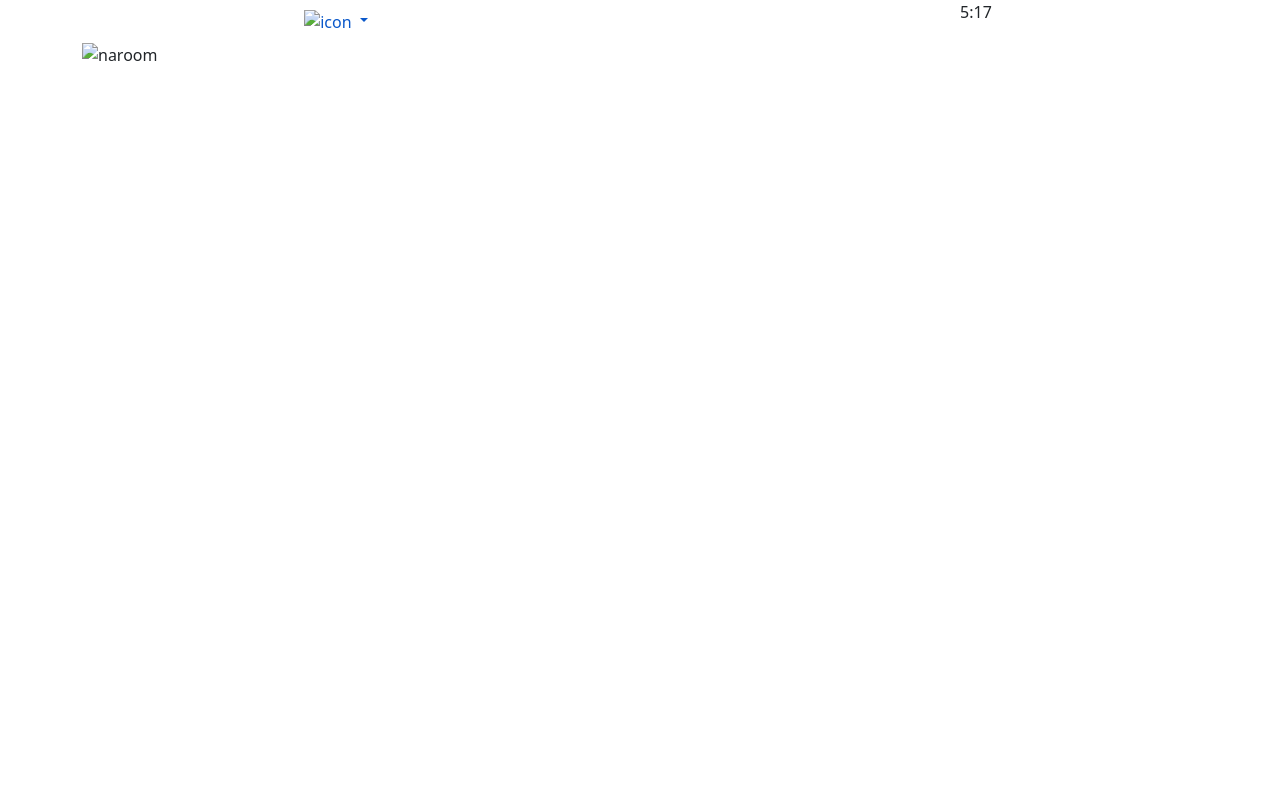
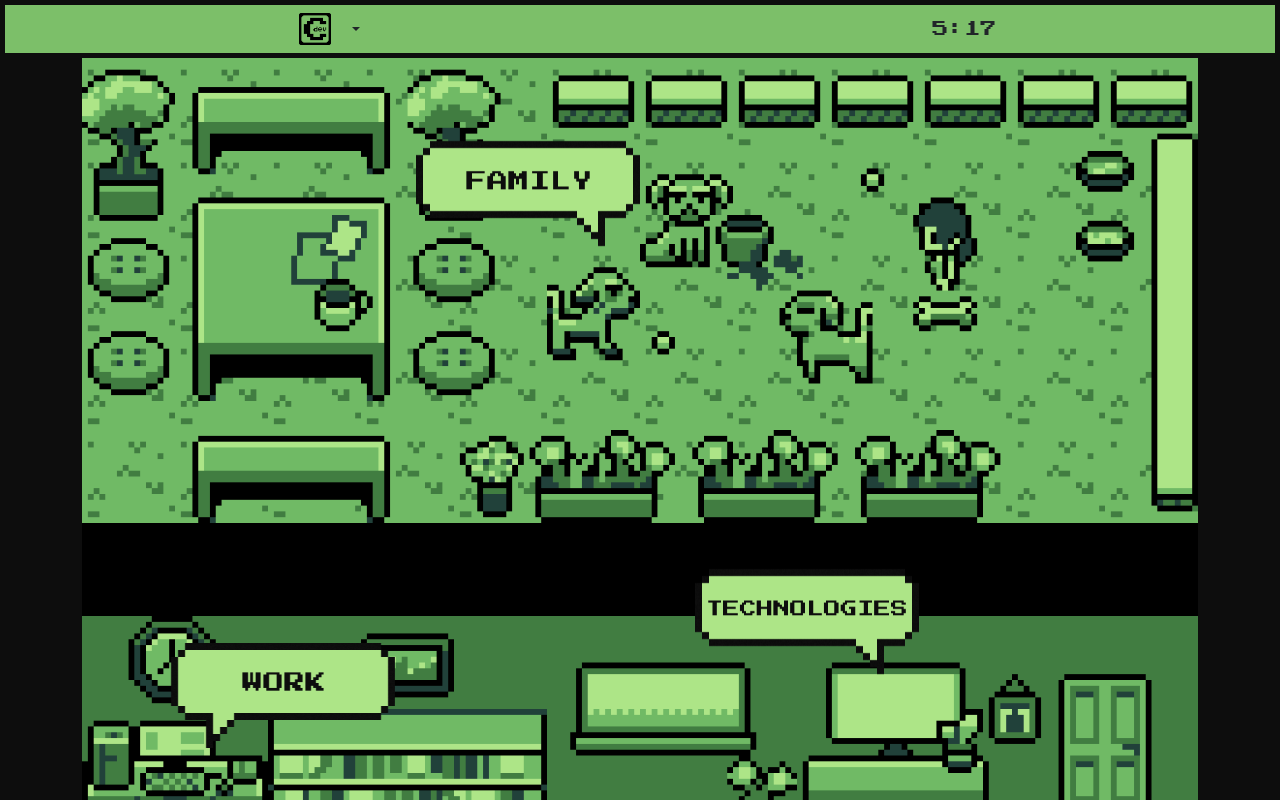
Before and after one commit to CaecEscobar/caecdev, a plain HTML site: page index.html in a window 1280 px wide. Shown: the top 800 px of the page. Drawn offline with nearby package versions, Linux system fonts and the light colour scheme; the site is published under a folder, as on GitHub Pages, so addresses that start at the root find nothing; a web font is replaced by a local one.

Commit message:
Add files via upload

```diff
--- a/index.html
+++ b/index.html
@@ -11,7 +11,7 @@
       integrity="sha384-GLhlTQ8iRABdZLl6O3oVMWSktQOp6b7In1Zl3/Jr59b6EGGoI1aFkw7cmDA6j6gD"
       crossorigin="anonymous"
     />
-    <link rel="stylesheet" href="/styles.css" />
+    <link rel="stylesheet" href="styles.css" />
   </head>
   <body onload="startTime()">
     <nav class="nav sticky-top nav-fill">
@@ -23,7 +23,7 @@
           aria-expanded="false"
           href="#"
         >
-          <img src="/public/Cdev64icon.png" alt="icon" width="32" height="32" />
+          <img src="public/Cdev64icon.png" alt="icon" width="32" height="32" />
         </a>
         <ul class="dropdown-menu">
           <li><a class="dropdown-item" href="#"
@@ -74,12 +74,12 @@
 
     <div class="container">
       <div class="image-hotspot">
-        <img class="naroomz" src="/public/naroom.png" alt="naroom" />
+        <img class="naroomz" src="public/naroom.png" alt="naroom" />
 
         <div class="item family" style="top: 8%; left: 40%">
           <div class="icon">
             <img
-              src="/public/boxFamily1.png"
+              src="public/boxFamily1.png"
               alt=""
               data-bs-toggle="modal"
               data-bs-target="#familyModal"
@@ -91,7 +91,7 @@
         <div class="item tech" style="top: 31%; left: 65%">
           <div class="icon">
             <img
-              src="/public/boxTech1.png"
+              src="public/boxTech1.png"
               alt=""
               data-bs-toggle="modal"
               data-bs-target="#techModal"
@@ -103,7 +103,7 @@
         <div class="item work" style="top: 35%; left: 18%">
           <div class="icon">
             <img
-              src="/public/boxWork2.png"
+              src="public/boxWork2.png"
               alt=""
               data-bs-toggle="modal"
               data-bs-target="#workModal"
@@ -115,7 +115,7 @@
         <div class="item hobbies" style="top: 72%; left: 70%">
           <div class="icon">
             <img
-              src="/public/boxHobbies1.png"
+              src="public/boxHobbies1.png"
               alt=""
               data-bs-toggle="modal"
               data-bs-target="#hobbiesModal"
@@ -127,7 +127,7 @@
         <div class="item about" style="top: 81%; left: 18%">
           <div class="icon">
             <img
-              src="/public/boxAbout2.png"
+              src="public/boxAbout2.png"
               alt=""
               data-bs-toggle="modal"
               data-bs-target="#aboutModal"
@@ -139,7 +139,7 @@
         <div class="item contact" style="top: 90%; left: 43%">
           <div class="icon">
             <img
-              src="/public/boxContact2.png"
+              src="public/boxContact2.png"
               alt=""
               data-bs-toggle="modal"
               data-bs-target="#contactModal"
```
